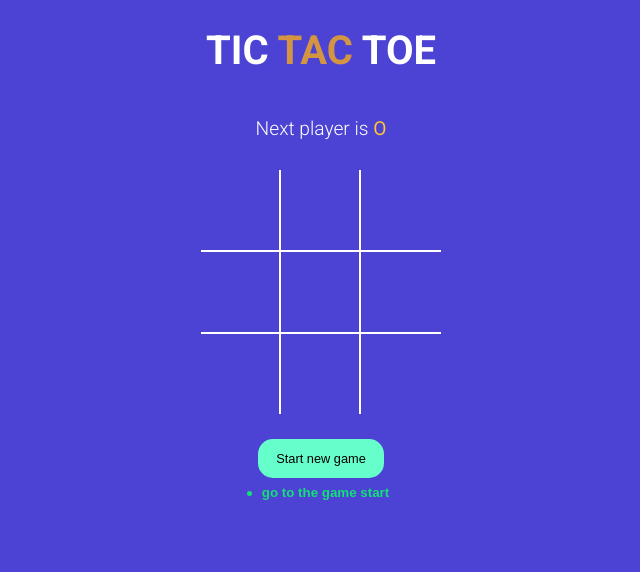
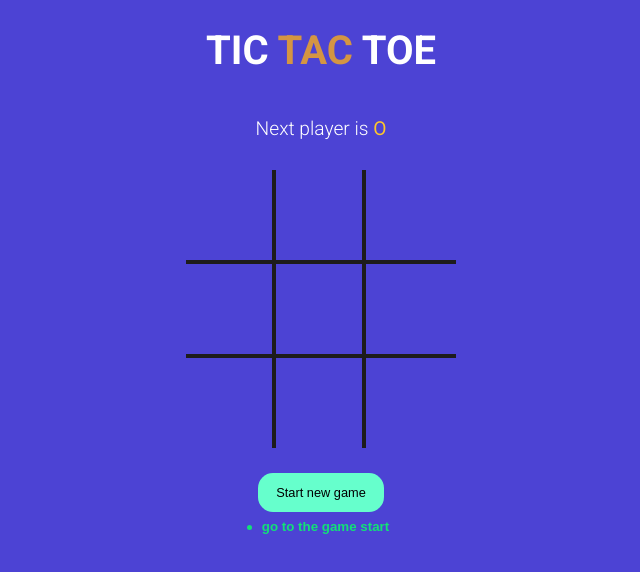
Before and after one commit to neeraj9649/tic_tac_toe, a React (Vite) app: page / in a window 1280 px wide. Shown: the top 572 px of the page, without its empty margins (319-959 px from the left). Built offline with nearby package versions, Linux system fonts and the light colour scheme.

Commit message:
new final wiht change in color white to black

```diff
--- a/src/styles.scss
+++ b/src/styles.scss
@@ -104,14 +104,14 @@ button {
   .board-row {
     display: flex;
     flex-direction: row;
-    border-bottom: 2px solid #fff;
+    border-bottom: 4px solid #1d1c1c;
     &:last-child {
       border-bottom: none;
     }
     .square {
-      width: 80px;
-      height: 80px;
-      border-right: 2px solid #fff;
+      width: 90px;
+      height: 90px;
+      border-right:4px solid #1d1c1c;
       font-size: 2.5rem;
       padding: 0;
       overflow: hidden;
```
